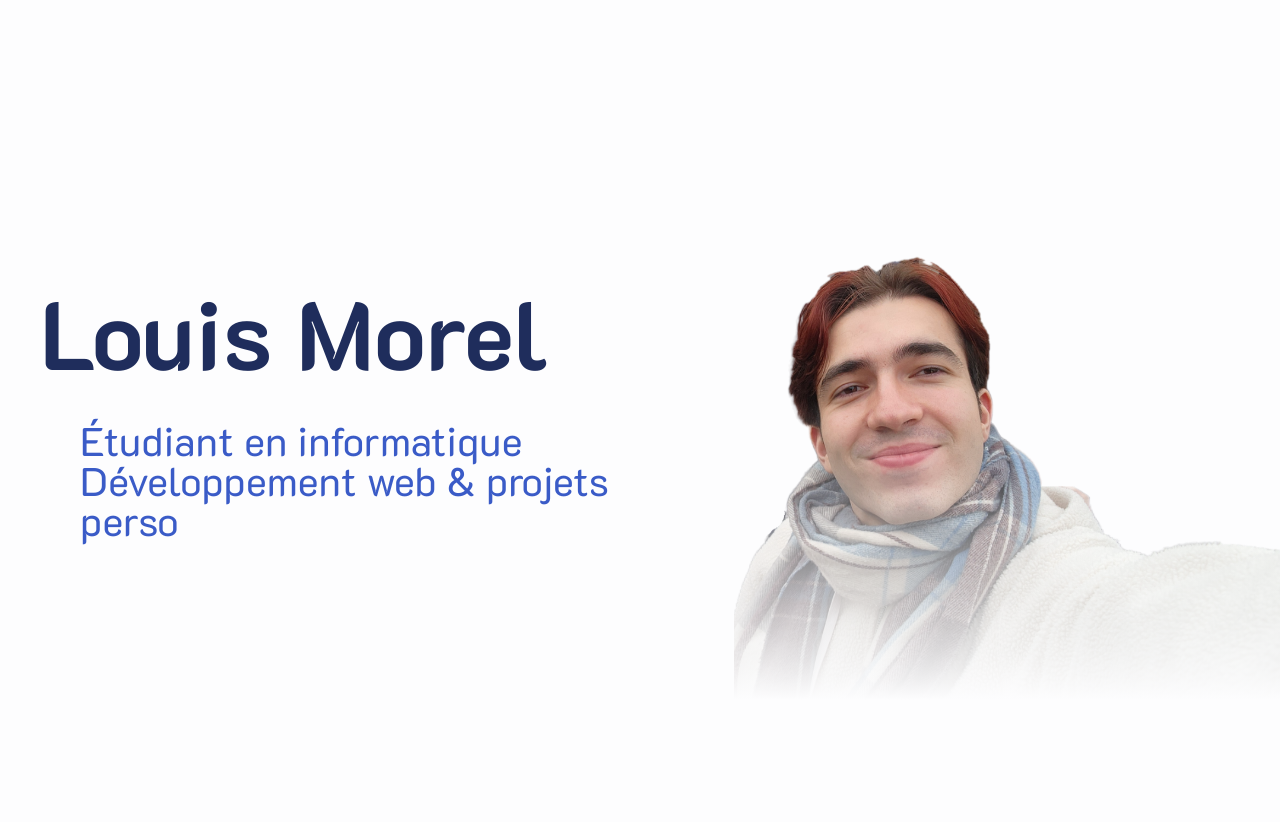
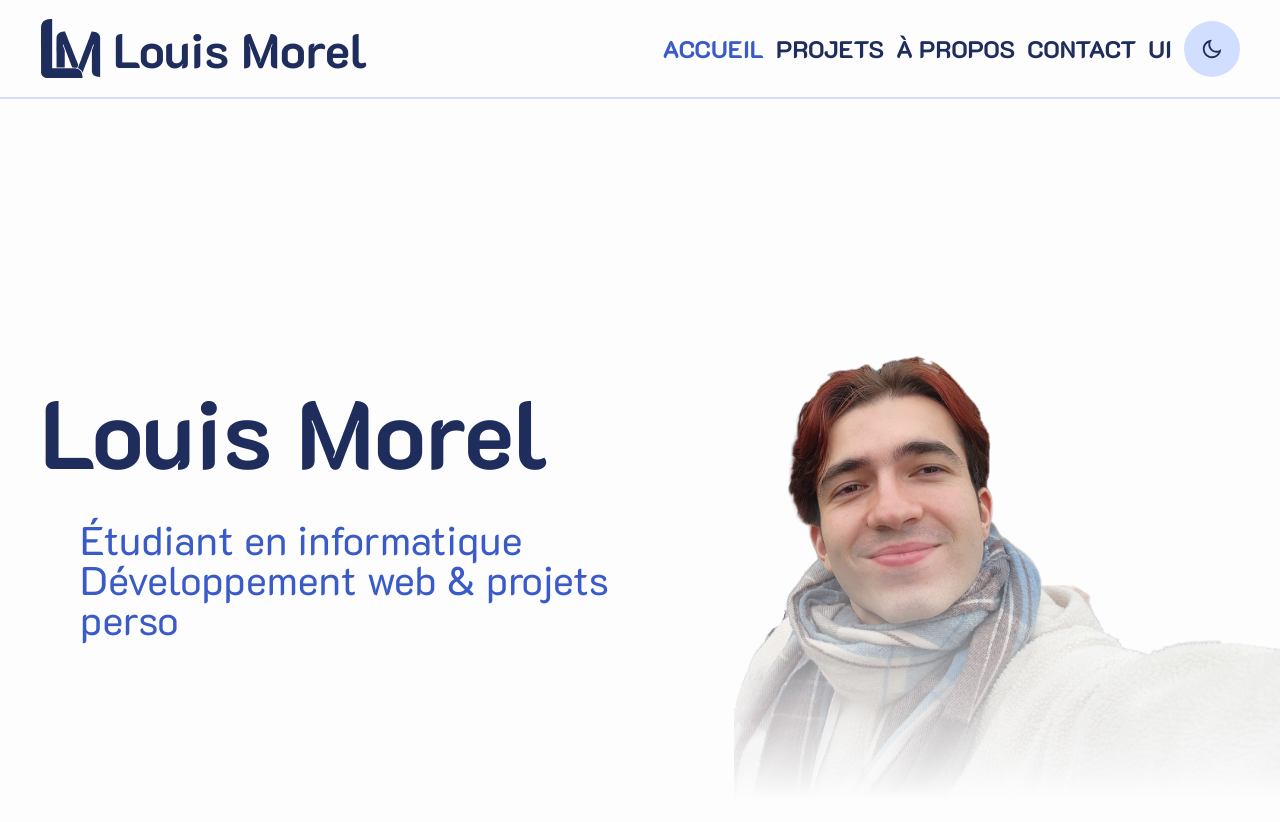
Before and after one commit to lm38550/portfolio, a Next.js app: page / in a window 1280 px wide. Shown: the top 822 px of the page. Before the commit the page ends 800 px from the top, so only its background shows below. Built offline with nearby package versions, Linux system fonts and the light colour scheme.

Commit message:
(video 11) Adding Navigation bar and active link

```diff
--- a/src/app/UI/page.tsx
+++ b/src/app/UI/page.tsx
@@ -6,11 +6,14 @@ import {RiUser6Fill, RiArrowRightLine, RiArrowLeftLine} from "react-icons/ri"
 import {Spinner} from "@/ui/design-system/spinner/spinner";
 import {Logo} from "@/ui/design-system/logo/logo";
 import {Container} from "@/ui/components/container/container";
+import {Navigation} from "@/ui/components/navigation/navigation";
 
 
 export default function Home() {
-    console.log({ Button, Spinner, Logo, Container });
+    console.log({Button, Spinner, Logo, Container});
     return (
+        <>
+            <Navigation/>
             <Container>
                 <div className="flex p-5">
                     <Button className="m-2" size="large">Primary</Button>
@@ -20,9 +23,12 @@ export default function Home() {
                 </div>
 
                 <div className="flex p-5">
-                <Button className="m-2" size="large" variant="ico" iconTheme="primary" icon={<RiUser6Fill/>}>Test</Button>
-                <Button className="m-2" size="large" variant="ico" iconTheme="secondary" icon={<RiUser6Fill/>}>Test</Button>
-                <Button className="m-2" size="large" variant="ico" iconTheme="gray" icon={<RiUser6Fill/>}>Test</Button>
+                    <Button className="m-2" size="large" variant="ico" iconTheme="primary"
+                            icon={<RiUser6Fill/>}>Test</Button>
+                    <Button className="m-2" size="large" variant="ico" iconTheme="secondary"
+                            icon={<RiUser6Fill/>}>Test</Button>
+                    <Button className="m-2" size="large" variant="ico" iconTheme="gray"
+                            icon={<RiUser6Fill/>}>Test</Button>
                     <Spinner size="large"/>
                 </div>
 
@@ -58,9 +64,12 @@ export default function Home() {
                     <Button className="m-2" size="small" variant="secondary">Secondary</Button>
                     <Button className="m-2" size="small" variant="outline">Outline</Button>
                     <Button className="m-2" size="small" variant="disabled">Disabled</Button>
-                <Button className="m-2" size="small" variant="ico" iconTheme="primary" icon={<RiUser6Fill/>}>Test</Button>
-                <Button className="m-2" size="small" variant="ico" iconTheme="secondary" icon={<RiUser6Fill/>}>Test</Button>
-                <Button className="m-2" size="small" variant="ico" iconTheme="gray" icon={<RiUser6Fill/>}>Test</Button>
+                    <Button className="m-2" size="small" variant="ico" iconTheme="primary"
+                            icon={<RiUser6Fill/>}>Test</Button>
+                    <Button className="m-2" size="small" variant="ico" iconTheme="secondary"
+                            icon={<RiUser6Fill/>}>Test</Button>
+                    <Button className="m-2" size="small" variant="ico" iconTheme="gray"
+                            icon={<RiUser6Fill/>}>Test</Button>
                     <Spinner size="small"/>
                 </div>
 
@@ -69,9 +78,12 @@ export default function Home() {
                     <Button isLoading className="m-2" size="small" variant="secondary">Secondary</Button>
                     <Button isLoading className="m-2" size="small" variant="outline">Outline</Button>
                     <Button isLoading className="m-2" size="small" variant="disabled">Disabled</Button>
-                <Button isLoading className="m-2" size="small" variant="ico" iconTheme="primary" icon={<RiUser6Fill/>}>Test</Button>
-                <Button isLoading className="m-2" size="small" variant="ico" iconTheme="secondary" icon={<RiUser6Fill/>}>Test</Button>
-                <Button isLoading className="m-2" size="small" variant="ico" iconTheme="gray" icon={<RiUser6Fill/>}>Test</Button>
+                    <Button isLoading className="m-2" size="small" variant="ico" iconTheme="primary"
+                            icon={<RiUser6Fill/>}>Test</Button>
+                    <Button isLoading className="m-2" size="small" variant="ico" iconTheme="secondary"
+                            icon={<RiUser6Fill/>}>Test</Button>
+                    <Button isLoading className="m-2" size="small" variant="ico" iconTheme="gray"
+                            icon={<RiUser6Fill/>}>Test</Button>
                 </div>
 
                 <div className="flex p-5">
@@ -89,5 +101,6 @@ export default function Home() {
                     <Logo size="large"/>
                 </div>
             </Container>
+        </>
     )
 }
--- a/src/app/page.tsx
+++ b/src/app/page.tsx
@@ -1,11 +1,13 @@
 import "@/style/globals.css"
 import { Title } from "@/ui/components/title/title"
 import {Typography} from "@/ui/design-system/typography/typography";
+import {Navigation} from "@/ui/components/navigation/navigation";
 
 
 export default function Home() {
   return (
       <>
+          <Navigation/>
           <Title name="Louis Morel" img="/louis.png" />
       </>
   )
--- /dev/null
+++ b/src/ui/components/navigation/active-link.tsx
@@ -0,0 +1,32 @@
+"use client";
+
+import Link from "next/link";
+import clsx from "clsx";
+import { usePathname } from "next/navigation";
+import {useMemo} from "react";
+
+interface Props {
+    href: string;
+    children?: React.ReactNode;
+}
+
+export const ActiveLink= ({ href, children }: Props) => {
+    const pathname = usePathname();
+
+    const isActive = useMemo(() => {
+        return pathname === href;
+    }, [pathname, href])
+
+    console.log(pathname);
+    console.log(href);
+    console.log(isActive);
+
+    return (
+        <Link
+            href={href}
+            className={clsx(isActive && "text-day dark:text-night")}
+        >
+            {children}
+        </Link>
+    );
+}
--- /dev/null
+++ b/src/ui/components/navigation/navigation.tsx
@@ -0,0 +1,45 @@
+import {Container} from "@/ui/components/container/container";
+import {Logo} from "@/ui/design-system/logo/logo";
+import {Typography} from "@/ui/design-system/typography/typography";
+import {Button} from "@/ui/design-system/button/button";
+import {RiSunLine, RiMoonLine} from "react-icons/ri";
+import Link from "next/link";
+import {ActiveLink} from "@/ui/components/navigation/active-link";
+
+interface Props {
+}
+
+export const Navigation = ({}: Props) => {
+    return (
+        <div className="border-b-2 border-day-300 dark:border-night-300">
+            <Container className="flex items-center justify-between py-1.5 gap-7">
+                <Link href="/">
+                    <div className="flex items-center py-3 gap-3">
+                        <Logo size="small"/>
+                        <Typography variant="h3" component="h3">Louis Morel</Typography>
+                    </div>
+                </Link>
+                <div className="flex items-center py-3 gap-3">
+                    <Typography variant="h5" component="h5" className="flex items-center gap-3">
+                        <ActiveLink href="/">
+                            ACCUEIL
+                        </ActiveLink>
+                        <ActiveLink href="/projects">
+                            PROJETS
+                        </ActiveLink>
+                        <ActiveLink href="/about">
+                            À PROPOS
+                        </ActiveLink>
+                        <ActiveLink href="/contact">
+                            CONTACT
+                        </ActiveLink>
+                        <ActiveLink href="/UI">
+                            UI
+                        </ActiveLink>
+                    </Typography>
+                    <Button variant="ico" size="medium" iconTheme="secondary" icon={<RiMoonLine/>}></Button>
+                </div>
+            </Container>
+        </div>
+    )
+}
```
Lines whose indentation alone changed are shown as unchanged.
